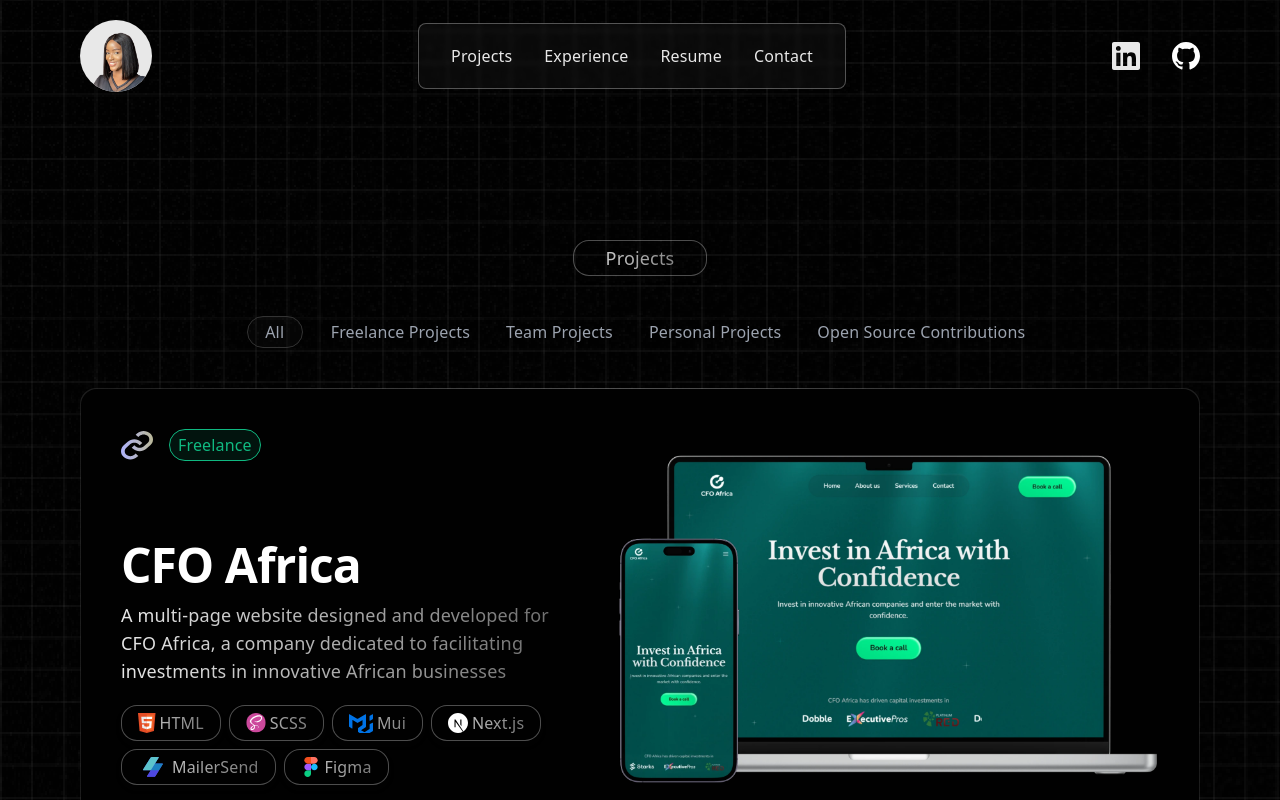
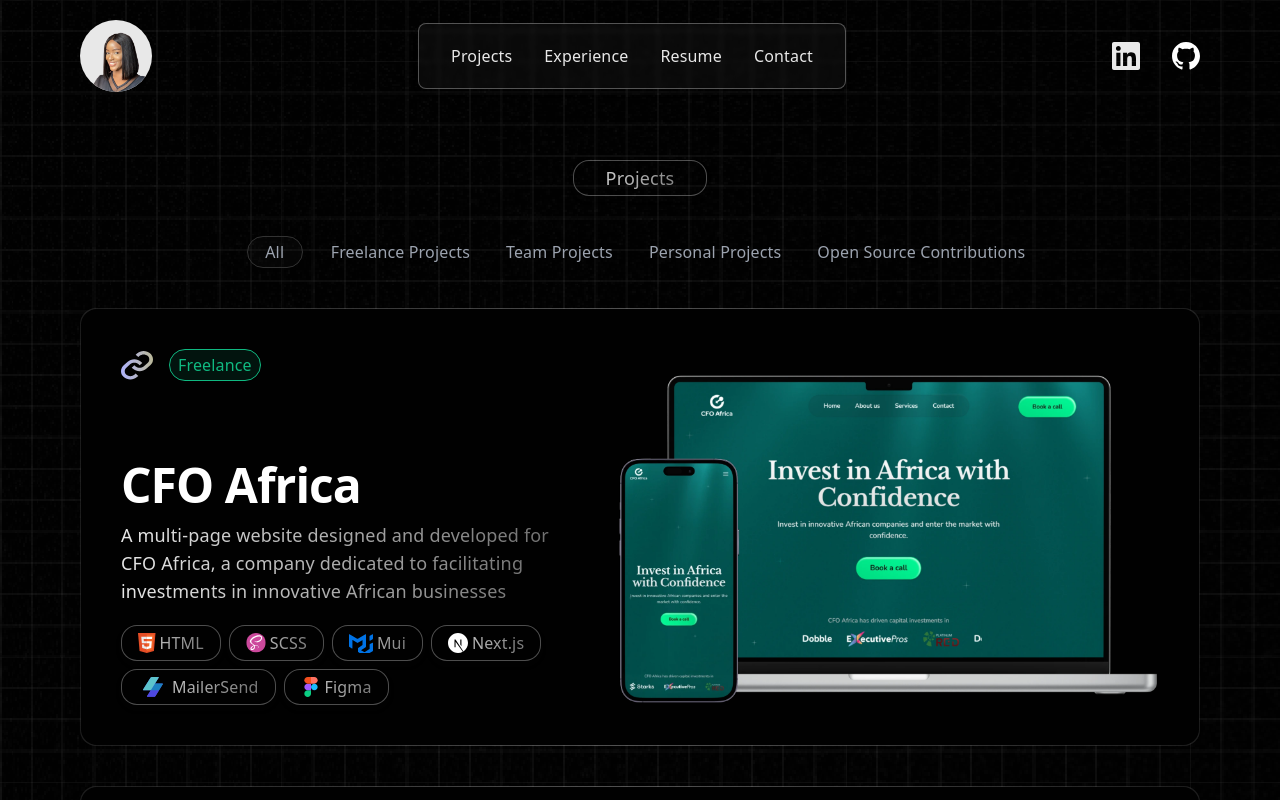
Before and after one commit to VriaA/portfolio, a React (Vite) app: page /projects in a window 1280 px wide. Shown: the top 800 px of the page. Built offline with nearby package versions, Linux system fonts and the light colour scheme; a web font is replaced by a local one.

Commit message:
adjust spacing in projects page

```diff
--- a/src/components/Project/ProjectsFilter.tsx
+++ b/src/components/Project/ProjectsFilter.tsx
@@ -6,7 +6,7 @@ export default function ProjectsFilter({
     filter: string | null;
 }): JSX.Element {
     return (
-        <div className="sticky top-[116px] flex flex-wrap gap-5 mt-5 md:mt-10">
+        <div className="sticky top-[116px] flex flex-wrap gap-5 mt-10">
             <Link
                 to="."
                 className={`${
--- a/src/components/Projects.tsx
+++ b/src/components/Projects.tsx
@@ -15,11 +15,14 @@ export default function Projects({
     const location = useLocation();
     const isProjectsPage = location.pathname === "/projects";
     const { projectsToRender, filter } = useFilterProjects(projects);
+    const SECTION_PADDING = isProjectsPage
+        ? "py-10 pt-0 md:py-20 md:pt-0"
+        : "py-10 md:py-20";
 
     return (
         <section
             id="projects"
-            className="relative flex flex-col items-center py-10 md:py-20 z-[2] text-white">
+            className={`relative flex flex-col items-center z-[2] text-white ${SECTION_PADDING}`}>
             <SectionHeader text="Projects" />
 
             {!isProjectsPage && (
--- a/src/pages/Projects.tsx
+++ b/src/pages/Projects.tsx
@@ -1,12 +1,12 @@
-import ProjectsComponent from "@/components/Projects"
-import { projects } from "@/data/projects"
-import Contact from "@/components/Contact"
+import ProjectsComponent from "@/components/Projects";
+import { projects } from "@/data/projects";
+import Contact from "@/components/Contact";
 
 export default function Projects(): JSX.Element {
     return (
-        <div className="mt-10 md:mt-20 flex flex-col gap-20">
+        <div className="mt-10 md:mt-20 flex flex-col">
             <ProjectsComponent projects={projects} />
             <Contact />
         </div>
-    )
+    );
 }
```
